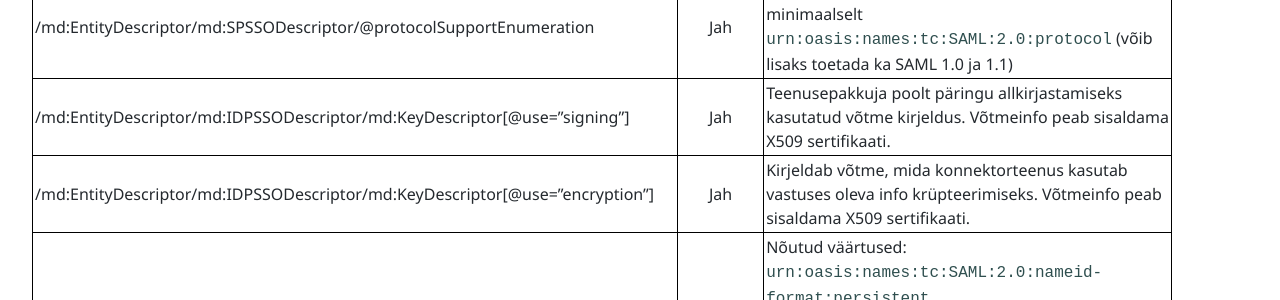
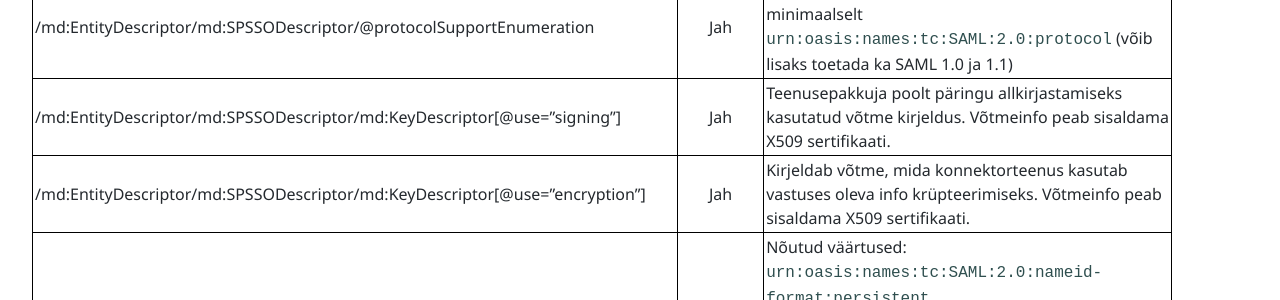
Before and after one commit to e-gov/eIDAS-Node, a Jekyll site: the page built from Spetsifikatsioon.md, in a window 1280 px wide and 900 px high, scrolled down 9152 px. Shown: the part 154-454 px from the top of the window. Built offline with Jekyll 4.4.1, drawn with Linux system fonts in a browser that asks for light colours.

Commit message:
TARAEI-30 - parandused

```diff
--- a/Spetsifikatsioon.md
+++ b/Spetsifikatsioon.md
@@ -271,8 +271,8 @@ Tabel 3
 | /md:EntityDescriptor/md:SPSSODescriptor/@AuthnRequestsSigned | Jah | Deklareerib, et teenusepakkuja poolt saadetavad SAML päringud peavad olema allkirjastatud. Nõutud väärtus `true` |
 | /md:EntityDescriptor/md:SPSSODescriptor/@WantAssertionsSigned | Jah | Deklareerib, et konnektorteenuselt tuleva vastuse sisu peab olema allkirjastatud. Nõutud väärtus `true` |
 | /md:EntityDescriptor/md:SPSSODescriptor/@protocolSupportEnumeration | Jah | Deklareerib SAML protokolli versiooni toe. Nõutud on minimaalselt `urn:oasis:names:tc:SAML:2.0:protocol` (võib lisaks toetada ka SAML 1.0 ja 1.1) |
-| /md:EntityDescriptor/md:IDPSSODescriptor/md:KeyDescriptor[@use="signing"] | Jah | Teenusepakkuja poolt päringu allkirjastamiseks kasutatud võtme kirjeldus. Võtmeinfo peab sisaldama X509 sertifikaati. |
-| /md:EntityDescriptor/md:IDPSSODescriptor/md:KeyDescriptor[@use="encryption"] | Jah | Kirjeldab võtme, mida konnektorteenus kasutab vastuses oleva info krüpteerimiseks. Võtmeinfo peab sisaldama X509 sertifikaati. |
+| /md:EntityDescriptor/md:SPSSODescriptor/md:KeyDescriptor[@use="signing"] | Jah | Teenusepakkuja poolt päringu allkirjastamiseks kasutatud võtme kirjeldus. Võtmeinfo peab sisaldama X509 sertifikaati. |
+| /md:EntityDescriptor/md:SPSSODescriptor/md:KeyDescriptor[@use="encryption"] | Jah | Kirjeldab võtme, mida konnektorteenus kasutab vastuses oleva info krüpteerimiseks. Võtmeinfo peab sisaldama X509 sertifikaati. |
 | /md:EntityDescriptor/md:SPSSODescriptor/md:NameIDFormat | Jah | Nõutud väärtused: `urn:oasis:names:tc:SAML:2.0:nameid-format:persistent`, `urn:oasis:names:tc:SAML:2.0:nameid-format:transient` ja `urn:oasis:names:tc:SAML:1.1:nameid-format:unspecified` |
 | /md:EntityDescriptor/md:SPSSODescriptor/md:AssertionConsumerService/@Binding | Jah | Deklareerib SAML suhtlusmeetodi. Nõutud väärtus `urn:oasis:names:tc:SAML:2.0:bindings:HTTP-POST` |
 | /md:EntityDescriptor/md:SPSSODescriptor/md:AssertionConsumerService/@Location | Jah | Viitab vastuse tarbimise otspunktile. HTTPS otspunkti URL teenusepakkuja süsteemis. |
```
